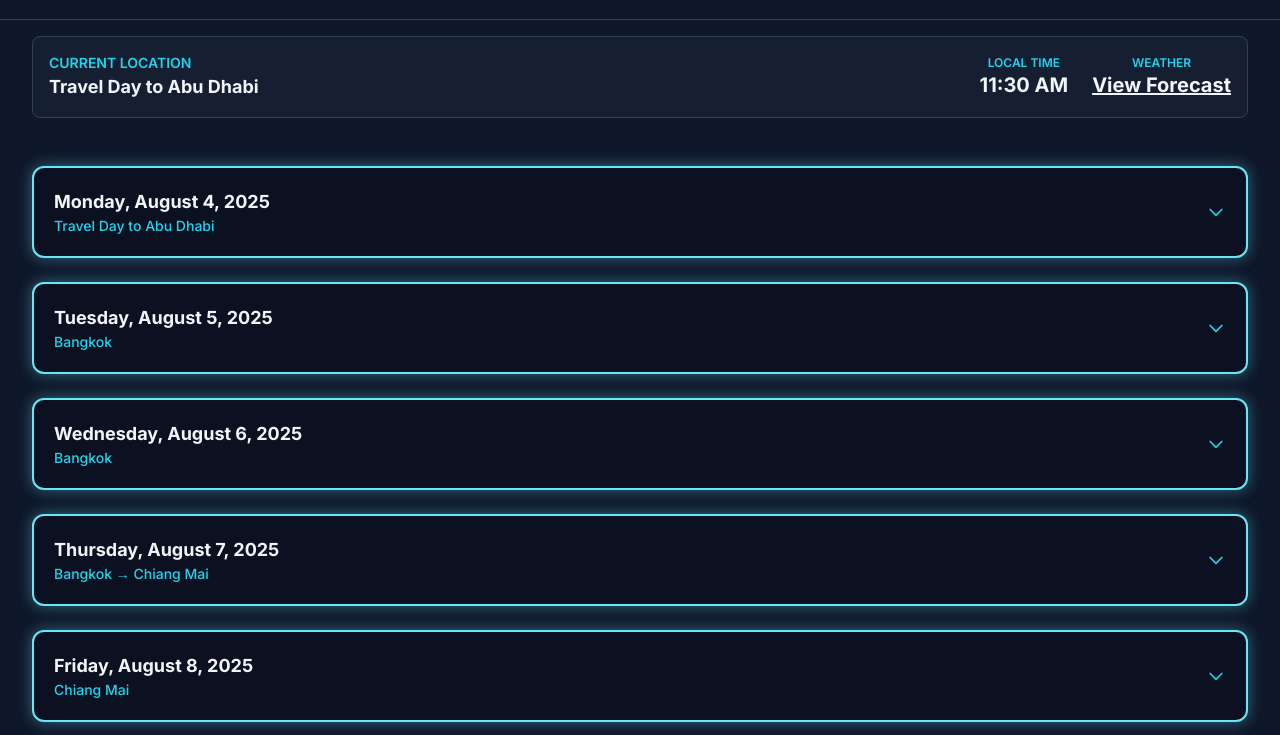
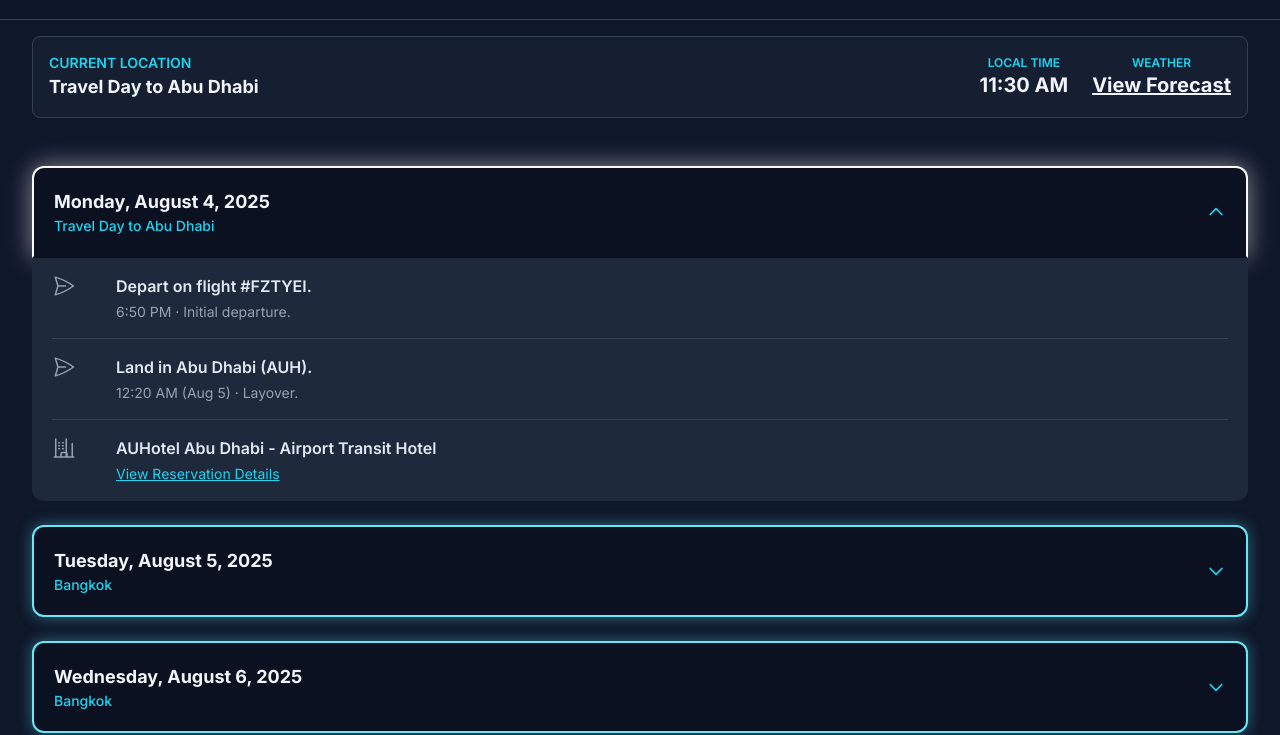
Before and after one commit to Aviweisz/Weisz-Thailand-25-, a plain HTML site: page index.html in a window 1280 px wide. Shown: the part 61-796 px from the top of the page. Drawn offline with nearby package versions, Linux system fonts and the light colour scheme.

Commit message:
Update index.html

```diff
--- a/index.html
+++ b/index.html
@@ -43,6 +43,10 @@
         .day-header:hover {
             box-shadow: 0 0 25px rgba(103, 232, 249, 0.6);
         }
+        .today-highlight .day-header {
+            border-color: #f8fafc;
+            box-shadow: 0 0 25px rgba(255, 255, 255, 0.5);
+        }
     </style>
 </head>
 <body class="bg-slate-900 text-slate-200">
@@ -64,7 +68,7 @@
         </div>
     </header>
 
-    <!-- Dynamic Time and Weather Dashboard -->
+    <!-- Dynamic Dashboard -->
     <div id="dynamic-dashboard-container" class="container mx-auto px-4 sm:px-6 lg:px-8 py-4">
         <!-- Content will be injected by JavaScript -->
     </div>
@@ -104,7 +108,7 @@
                 events: [
                     { type: 'flight', time: '9:10 AM', description: 'Depart Abu Dhabi on flight #FZTYEI.', details: 'Connecting flight to Bangkok.' },
                     { type: 'flight', time: '6:50 PM', description: 'Land in Bangkok (BKK).', details: 'Welcome to Thailand!' },
-                    { type: 'food', time: 'Evening', description: 'Pickup food from Chabad House Bangkok.', link: 'https://goo.gl/maps/y3f6gq73tJbXk2zQ8' }
+                    { type: 'food', time: 'Evening', description: 'Pickup food from Chabad House Bangkok.', link: 'https://www.google.com/maps/search/?api=1&query=Chabad+House+Bangkok' }
                 ],
                 sleep: { name: 'Chillax Heritage', details: 'Reservation Details: Confirmation #1128140500202796. Check-in: Aug 5 @ 2:00 PM. Checkout: Aug 7 @ 12:00 PM. Room: Deluxe Double Room. Guest: Zev Weisz.' }
             },
@@ -115,12 +119,12 @@
                 weatherLocation: "Bangkok",
                 events: [
                     { type: 'activity', time: '9:00 AM', description: 'Meet driver outside hotel.', details: 'Driver contact: 66-63-223-9629' },
-                    { type: 'activity', time: 'Morning', description: 'Maeklong Railway Market (Train at 11:15 & 11:30).', link: 'https://goo.gl/maps/e4XGvjZqFq6vY3jR7' },
-                    { type: 'activity', time: 'Morning', description: 'Damnoen Saduak Floating Market (Take a boat tour).', link: 'https://goo.gl/maps/b3aP5Uq6w8xYJ4Zt5' },
-                    { type: 'activity', time: 'Afternoon', description: 'Visit Sky Bar for amazing views.', link: 'https://goo.gl/maps/x8rFp8H7S8kYt3U9A' },
+                    { type: 'activity', time: 'Morning', description: 'Maeklong Railway Market (Train at 11:15 & 11:30).', link: 'https://www.google.com/maps/search/?api=1&query=Maeklong+Railway+Market' },
+                    { type: 'activity', time: 'Morning', description: 'Damnoen Saduak Floating Market (Take a boat tour).', link: 'https://www.google.com/maps/search/?api=1&query=Damnoen+Saduak+Floating+Market' },
+                    { type: 'activity', time: 'Afternoon', description: 'Visit Sky Bar for amazing views.', link: 'https://www.google.com/maps/search/?api=1&query=Sky+Bar+at+Lebua' },
                     { type: 'activity', time: 'Afternoon', description: 'Take a Tuk Tuk back to the hotel.' },
-                    { type: 'food', time: 'Evening', description: 'Supper at Chabad House Bangkok.', link: 'https://goo.gl/maps/y3f6gq73tJbXk2zQ8' },
-                    { type: 'activity', time: 'Evening', description: 'Explore Khao San Road night market.', link: 'https://goo.gl/maps/sWz8tJ2vK5yG9A6J7' }
+                    { type: 'food', time: 'Evening', description: 'Supper at Chabad House Bangkok.', link: 'https://www.google.com/maps/search/?api=1&query=Chabad+House+Bangkok' },
+                    { type: 'activity', time: 'Evening', description: 'Explore Khao San Road night market.', link: 'https://www.google.com/maps/search/?api=1&query=Khao+San+Road' }
                 ],
                 sleep: { name: 'Chillax Heritage', details: 'Reservation Details: Confirmation #1128140500202796. Check-in: Aug 5 @ 2:00 PM. Checkout: Aug 7 @ 12:00 PM. Room: Deluxe Double Room. Guest: Zev Weisz.' }
             },
@@ -130,10 +134,10 @@
                 timeZone: "Asia/Bangkok",
                 weatherLocation: "Chiang Mai",
                 events: [
-                    { type: 'activity', time: 'Morning', description: 'Explore The Grand Palace.', link: 'https://goo.gl/maps/3J8kZ9xU6YvW5J4N7' },
-                    { type: 'activity', time: 'Morning', description: 'Walk through Chinatown.', link: 'https://goo.gl/maps/f5N7Z8M6tJ2xK8P9A' },
-                    { type: 'activity', time: 'Afternoon', description: 'Shopping at CentralWorld Mall.', link: 'https://goo.gl/maps/h5GkX9J3L8vR7F9A8' },
-                    { type: 'activity', time: 'Afternoon', description: 'Visit ICONSIAM Mall.', link: 'https://goo.gl/maps/k7Fp9L8M7N6vB3T6A' },
+                    { type: 'activity', time: 'Morning', description: 'Explore The Grand Palace.', link: 'https://www.google.com/maps/search/?api=1&query=The+Grand+Palace+Bangkok' },
+                    { type: 'activity', time: 'Morning', description: 'Walk through Chinatown.', link: 'https://www.google.com/maps/search/?api=1&query=Chinatown+Bangkok' },
+                    { type: 'activity', time: 'Afternoon', description: 'Shopping at CentralWorld Mall.', link: 'https://www.google.com/maps/search/?api=1&query=CentralWorld+Mall+Bangkok' },
+                    { type: 'activity', time: 'Afternoon', description: 'Visit ICONSIAM Mall.', link: 'https://www.google.com/maps/search/?api=1&query=ICONSIAM+Mall+Bangkok' },
                     { type: 'flight', time: '9:25 PM', description: 'Flight to Chiang Mai (BKK → CNX)', details: 'Flight Details: Thai VietJet Air - VZ104. Departs: 9:25 PM. Arrives: 10:50 PM. Confirmation: XWS88Y. Capital One Travel: H-Z-E23YZ150Q' },
                     { type: 'flight', time: '10:50 PM', description: 'Land in Chiang Mai.', details: 'Welcome to the north!' }
                 ],
@@ -146,12 +150,12 @@
                 weatherLocation: "Chiang Mai",
                 events: [
                     { type: 'activity', time: '9:00 AM', description: 'Meet driver outside hotel.' },
-                    { type: 'activity', time: 'Morning', description: 'Sticky Waterfall (Buatong).', link: 'https://goo.gl/maps/k5Fp9L8M7N6vB3T6A' },
-                    { type: 'activity', time: 'Morning', description: 'Visit Tiger Kingdom.', link: 'https://goo.gl/maps/x7GkX9J3L8vR7F9A8' },
-                    { type: 'activity', time: 'Morning', description: 'Monkey Show at Karen Village.', link: 'https://goo.gl/maps/a8HkZ9xU6YvW5J4N7' },
-                    { type: 'activity', time: 'Afternoon', description: 'Snake Show at Karen Village.', link: 'https://goo.gl/maps/a8HkZ9xU6YvW5J4N7' },
-                    { type: 'activity', time: 'Afternoon', description: 'Explore Karen Long Neck Village.', link: 'https://goo.gl/maps/a8HkZ9xU6YvW5J4N7' },
-                    { type: 'shabbat', time: '7:10 PM', description: 'Shabbat at Chabad of Chiang Mai.', details: 'Candle lighting at 7:10 PM.', link: 'https://goo.gl/maps/e8JkZ9xU6YvW5J4N7' }
+                    { type: 'activity', time: 'Morning', description: 'Sticky Waterfall (Buatong).', link: 'https://www.google.com/maps/search/?api=1&query=Bua+Tong+Sticky+Waterfall' },
+                    { type: 'activity', time: 'Morning', description: 'Visit Tiger Kingdom.', link: 'https://www.google.com/maps/search/?api=1&query=Tiger+Kingdom+Chiang+Mai' },
+                    { type: 'activity', time: 'Morning', description: 'Monkey Show at Karen Village.', link: 'https://www.google.com/maps/search/?api=1&query=Karen+Long+Neck+Village+Chiang+Mai' },
+                    { type: 'activity', time: 'Afternoon', description: 'Snake Show at Karen Village.', link: 'https://www.google.com/maps/search/?api=1&query=Karen+Long+Neck+Village+Chiang+Mai' },
+                    { type: 'activity', time: 'Afternoon', description: 'Explore Karen Long Neck Village.', link: 'https://www.google.com/maps/search/?api=1&query=Karen+Long+Neck+Village+Chiang+Mai' },
+                    { type: 'shabbat', time: '7:10 PM', description: 'Shabbat at Chabad of Chiang Mai.', details: 'Candle lighting at 7:10 PM.', link: 'https://www.google.com/maps/search/?api=1&query=Chabad+of+Chiang+Mai' }
                 ],
                 sleep: { name: 'Shangri-La Chiang Mai', details: 'Reservation Details: Hotel Confirmation #2255072172. Trip ID: 1004971831. Check-in: Aug 7 @ 3:00 PM. Check-out: Aug 11 @ 12:00 PM. Room: Deluxe Room, 1 King bed.' }
             },
@@ -162,8 +166,8 @@
                 weatherLocation: "Chiang Mai",
                 events: [
                     { type: 'shabbat', time: 'Day', description: 'Shabbat Rest Day.', details: 'Enjoy a peaceful day.' },
-                    { type: 'activity', time: 'Evening', description: 'Explore the Night Bazaar.', link: 'https://goo.gl/maps/r5GkX9J3L8vR7F9A8' },
-                    { type: 'activity', time: 'Evening', description: 'Visit the Saturday Night Market.', link: 'https://goo.gl/maps/s8HkZ9xU6YvW5J4N7' }
+                    { type: 'activity', time: 'Evening', description: 'Explore the Night Bazaar.', link: 'https://www.google.com/maps/search/?api=1&query=Chiang+Mai+Night+Bazaar' },
+                    { type: 'activity', time: 'Evening', description: 'Visit the Saturday Night Market.', link: 'https://www.google.com/maps/search/?api=1&query=Saturday+Walking+Street+Chiang+Mai' }
                 ],
                 sleep: { name: 'Shangri-La Chiang Mai', details: 'Reservation Details: Hotel Confirmation #2255072172. Trip ID: 1004971831. Check-in: Aug 7 @ 3:00 PM. Check-out: Aug 11 @ 12:00 PM. Room: Deluxe Room, 1 King bed.' }
             },
@@ -174,11 +178,11 @@
                 weatherLocation: "Chiang Mai",
                 events: [
                     { type: 'activity', time: '9:00 AM', description: 'Meet driver outside hotel.' },
-                    { type: 'activity', time: 'Morning', description: 'Bamboo Rafting with Panda Tour.', link: 'https://goo.gl/maps/t8JkZ9xU6YvW5J4N7' },
-                    { type: 'activity', time: 'Morning', description: 'White Water Rafting with Siam River Adventures.', link: 'https://goo.gl/maps/u5GkX9J3L8vR7F9A8' },
-                    { type: 'activity', time: 'Afternoon', description: 'ATV adventure at 8Adventures Camp.', link: 'https://goo.gl/maps/v8HkZ9xU6YvW5J4N7' },
+                    { type: 'activity', time: 'Morning', description: 'Bamboo Rafting with Panda Tour.', link: 'https://www.google.com/maps/search/?api=1&query=Panda+Tour+Chiang+Mai' },
+                    { type: 'activity', time: 'Morning', description: 'White Water Rafting with Siam River Adventures.', link: 'https://www.google.com/maps/search/?api=1&query=Siam+River+Adventures+Chiang+Mai' },
+                    { type: 'activity', time: 'Afternoon', description: 'ATV adventure at 8Adventures Camp.', link: 'https://www.google.com/maps/search/?api=1&query=8Adventures+Chiang+Mai' },
                     { type: 'activity', time: 'Afternoon', description: 'Visit an Elephant Sanctuary.' },
-                    { type: 'activity', time: 'Evening', description: 'Explore the Sunday Night Market.', link: 'https://goo.gl/maps/w5GkX9J3L8vR7F9A8' }
+                    { type: 'activity', time: 'Evening', description: 'Explore the Sunday Night Market.', link: 'https://www.google.com/maps/search/?api=1&query=Sunday+Walking+Street+Chiang+Mai' }
                 ],
                 sleep: { name: 'Shangri-La Chiang Mai', details: 'Reservation Details: Hotel Confirmation #2255072172. Trip ID: 1004971831. Check-in: Aug 7 @ 3:00 PM. Check-out: Aug 11 @ 12:00 PM. Room: Deluxe Room, 1 King bed.' }
             },
@@ -188,8 +192,8 @@
                 timeZone: "Asia/Bangkok",
                 weatherLocation: "Phuket",
                 events: [
-                    { type: 'activity', time: 'Morning', description: 'Grand Canyon Water Park (Zipline & Kayak).', link: 'https://goo.gl/maps/x8JkZ9xU6YvW5J4N7' },
-                    { type: 'activity', time: 'Morning', description: 'Walk around the Old City.', link: 'https://goo.gl/maps/y5GkX9J3L8vR7F9A8' },
+                    { type: 'activity', time: 'Morning', description: 'Grand Canyon Water Park (Zipline & Kayak).', link: 'https://www.google.com/maps/search/?api=1&query=Grand+Canyon+Water+Park+Chiang+Mai' },
+                    { type: 'activity', time: 'Morning', description: 'Walk around the Old City.', link: 'https://www.google.com/maps/search/?api=1&query=Chiang+Mai+Old+City' },
                     { type: 'flight', time: '6:15 PM', description: 'Flight to Phuket (CNX → HKT)', details: 'Flight Details: Thai AirAsia - FD3158. Departs: 6:15 PM. Arrives: 8:15 PM. Confirmation: S7WT9F. Capital One Travel: H-Z-M2M68WI6G' },
                     { type: 'flight', time: '8:15 PM', description: 'Land in Phuket (HKT).', details: 'Welcome to paradise!' }
                 ],
@@ -201,7 +205,7 @@
                 timeZone: "Asia/Bangkok",
                 weatherLocation: "Phi Phi Islands",
                 events: [
-                    { type: 'activity', time: '11:00 AM', description: 'Ferry from Rassada Pier to Phi Phi Island', details: 'Ferry Details: Operator: Chaokoh Travel Center. Booking ID: U40990. Departs: 11:00 AM. Arrives: 1:00 PM. Passengers: Zev Weisz, Esther Tesser. Check-in 30 mins before departure.', link: 'https://goo.gl/maps/z8HkZ9xU6YvW5J4N7' },
+                    { type: 'activity', time: '11:00 AM', description: 'Ferry from Rassada Pier to Phi Phi Island', details: 'Ferry Details: Operator: Chaokoh Travel Center. Booking ID: U40990. Departs: 11:00 AM. Arrives: 1:00 PM. Passengers: Zev Weisz, Esther Tesser. Check-in 30 mins before departure.', link: 'https://www.google.com/maps/search/?api=1&query=Rassada+Pier+Phuket' },
                     { type: 'activity', time: 'Afternoon', description: 'Chill at the resort.' },
                     { type: 'activity', time: 'Evening', description: 'Enjoy a show on the beach.' }
                 ],
@@ -214,12 +218,12 @@
                 weatherLocation: "Phuket",
                 events: [
                     { type: 'activity', time: '8:30 AM', description: 'Private long tail boat tour', details: 'Trip Details: Operator: Gosafe Transport. Booking ID: 12GO21898144. Departs: 5:00 PM. Arrives: 6:00 PM. Passengers: Zev Weisz, Esther Tesser. Check-in 45 mins before departure.' },
-                    { type: 'activity', time: 'Morning', description: 'Visit Maya Bay.', link: 'https://goo.gl/maps/a5GkX9J3L8vR7F9A8' },
-                    { type: 'activity', time: 'Morning', description: 'See monkeys on Monkey Beach.', link: 'https://goo.gl/maps/b8JkZ9xU6YvW5J4N7' },
-                    { type: 'activity', time: 'Morning', description: 'Swim in Pi Leh Lagoon.', link: 'https://goo.gl/maps/c5GkX9J3L8vR7F9A8' },
-                    { type: 'activity', time: '5:00 PM', description: 'Boat back to Phuket (Rassada Pier).', link: 'https://goo.gl/maps/z8HkZ9xU6YvW5J4N7' },
-                    { type: 'food', time: 'Evening', description: 'Supper at Chabad House Phuket.', link: 'https://goo.gl/maps/d8JkZ9xU6YvW5J4N7' },
-                    { type: 'activity', time: 'Evening', description: 'Explore Patong Beach Road night market.', link: 'https://goo.gl/maps/e5GkX9xU6YvR7F9A8' }
+                    { type: 'activity', time: 'Morning', description: 'Visit Maya Bay.', link: 'https://www.google.com/maps/search/?api=1&query=Maya+Bay+Koh+Phi+Phi' },
+                    { type: 'activity', time: 'Morning', description: 'See monkeys on Monkey Beach.', link: 'https://www.google.com/maps/search/?api=1&query=Monkey+Beach+Koh+Phi+Phi' },
+                    { type: 'activity', time: 'Morning', description: 'Swim in Pi Leh Lagoon.', link: 'https://www.google.com/maps/search/?api=1&query=Pi+Leh+Lagoon+Koh+Phi+Phi' },
+                    { type: 'activity', time: '5:00 PM', description: 'Boat back to Phuket (Rassada Pier).', link: 'https://www.google.com/maps/search/?api=1&query=Rassada+Pier+Phuket' },
+                    { type: 'food', time: 'Evening', description: 'Supper at Chabad House Phuket.', link: 'https://www.google.com/maps/search/?api=1&query=Chabad+House+Phuket' },
+                    { type: 'activity', time: 'Evening', description: 'Explore Patong Beach Road night market.', link: 'https://www.google.com/maps/search/?api=1&query=Patong+Beach+Road' }
                 ],
                 sleep: { name: 'Phuket Graceland Resort And Spa', details: 'Reservation Details: Hotel Confirmation #321-10054495. Check-in: Aug 13 @ 3:00 PM. Checkout: Aug 15 @ 12:00 PM. Room: Standard Room, 1 or 2 Queen Beds. Guest: Zev Weisz.' }
             },
@@ -229,12 +233,12 @@
                 timeZone: "Asia/Bangkok",
                 weatherLocation: "Phuket",
                 events: [
-                    { type: 'activity', time: '10:00 AM', description: 'Elephant Swims at Lucky Beach.', link: 'https://goo.gl/maps/f8JkZ9xU6YvW5J4N7' },
-                    { type: 'activity', time: 'Morning', description: 'Visit Monkey Hill Viewpoint.', link: 'https://goo.gl/maps/g5GkX9J3L8vR7F9A8' },
+                    { type: 'activity', time: '10:00 AM', description: 'Elephant Swims at Lucky Beach.', link: 'https://www.google.com/maps/search/?api=1&query=Lucky+Beach+Phuket' },
+                    { type: 'activity', time: 'Morning', description: 'Visit Monkey Hill Viewpoint.', link: 'https://www.google.com/maps/search/?api=1&query=Monkey+Hill+Viewpoint+Phuket' },
                     { type: 'activity', time: 'Afternoon', description: 'Rent tuk tuks and explore viewpoints.' },
-                    { type: 'activity', time: 'Evening', description: 'Experience Bangla Road night market.', link: 'https://goo.gl/maps/h8JkZ9xU6YvW5J4N7' },
-                    { type: 'food', time: 'Evening', description: 'Supper at Chabad House Phuket.', link: 'https://goo.gl/maps/d8JkZ9xU6YvW5J4N7' },
-                    { type: 'activity', time: 'Evening', description: 'See the Phuket FantaSea show.', link: 'https://goo.gl/maps/i5GkX9J3L8vR7F9A8' }
+                    { type: 'activity', time: 'Evening', description: 'Experience Bangla Road night market.', link: 'https://www.google.com/maps/search/?api=1&query=Bangla+Road+Phuket' },
+                    { type: 'food', time: 'Evening', description: 'Supper at Chabad House Phuket.', link: 'https://www.google.com/maps/search/?api=1&query=Chabad+House+Phuket' },
+                    { type: 'activity', time: 'Evening', description: 'See the Phuket FantaSea show.', link: 'https://www.google.com/maps/search/?api=1&query=Phuket+FantaSea' }
                 ],
                 sleep: { name: 'Phuket Graceland Resort And Spa', details: 'Reservation Details: Hotel Confirmation #321-10054495. Check-in: Aug 13 @ 3:00 PM. Checkout: Aug 15 @ 12:00 PM. Room: Standard Room, 1 or 2 Queen Beds. Guest: Zev Weisz.' }
             },
@@ -244,10 +248,10 @@
                 timeZone: "Asia/Bangkok",
                 weatherLocation: "Phuket",
                 events: [
-                    { type: 'activity', time: 'Morning', description: 'Explore Old Phuket Town.', link: 'https://goo.gl/maps/j8JkZ9xU6YvW5J4N7' },
-                    { type: 'activity', time: 'Morning', description: 'Visit Rawai Beach.', link: 'https://goo.gl/maps/k5GkX9J3L8vR7F9A8' },
-                    { type: 'activity', time: 'Afternoon', description: 'Shop at Jungceylon Mall.', link: 'https://goo.gl/maps/l8JkZ9xU6YvW5J4N7' },
-                    { type: 'shabbat', time: 'Evening', description: 'Shabbat at Chabad of Phuket.', link: 'https://goo.gl/maps/d8JkZ9xU6YvW5J4N7' }
+                    { type: 'activity', time: 'Morning', description: 'Explore Old Phuket Town.', link: 'https://www.google.com/maps/search/?api=1&query=Old+Phuket+Town' },
+                    { type: 'activity', time: 'Morning', description: 'Visit Rawai Beach.', link: 'https://www.google.com/maps/search/?api=1&query=Rawai+Beach+Phuket' },
+                    { type: 'activity', time: 'Afternoon', description: 'Shop at Jungceylon Mall.', link: 'https://www.google.com/maps/search/?api=1&query=Jungceylon+Mall+Phuket' },
+                    { type: 'shabbat', time: 'Evening', description: 'Shabbat at Chabad of Phuket.', link: 'https://www.google.com/maps/search/?api=1&query=Chabad+House+Phuket' }
                 ],
                 sleep: { name: 'Phuket Graceland Resort And Spa', details: 'Reservation Details: Hotel Confirmation #321-10054495. Check-in: Aug 13 @ 3:00 PM. Checkout: Aug 15 @ 12:00 PM. Room: Standard Room, 1 or 2 Queen Beds. Guest: Zev Weisz.' }
             },
@@ -270,7 +274,7 @@
                     { type: 'activity', time: 'Morning', description: 'Move to SALA Phuket Mai Khao Beach Resort.', details: 'Confirmation: 25807673' },
                     { type: 'activity', time: 'Morning', description: 'Chill at the resort\'s private pool.' },
                     { type: 'activity', time: '7:00 PM', description: 'Photographer at the resort.', details: 'Contact: 66-84-844-8415' },
-                    { type: 'food', time: 'Evening', description: 'Dinner at Chabad House Phuket.', link: 'https://goo.gl/maps/d8JkZ9xU6YvW5J4N7' },
+                    { type: 'food', time: 'Evening', description: 'Dinner at Chabad House Phuket.', link: 'https://www.google.com/maps/search/?api=1&query=Chabad+House+Phuket' },
                     { type: 'activity', time: 'Evening', description: 'Watch a fire show at the bar.' }
                 ],
                 sleep: { name: 'SALA Phuket Mai Khao Beach Resort', details: 'Confirmation: 25807673' }
@@ -321,17 +325,31 @@
             let currentDayData = itineraryData.find(day => {
                 const dayDate = new Date(day.date);
                 dayDate.setHours(0, 0, 0, 0);
-                return dayDate >= today;
+                return dayDate.getTime() === today.getTime();
             });
 
+            let isBeforeTrip = false;
             if (!currentDayData) {
-                currentDayData = itineraryData[itineraryData.length - 1];
+                const firstDay = new Date(itineraryData[0].date);
+                firstDay.setHours(0,0,0,0);
+                if (today < firstDay) {
+                    isBeforeTrip = true;
+                }
+                currentDayData = itineraryData[0];
             }
+
 
             const container = document.getElementById('dynamic-dashboard-container');
             if (!container || !currentDayData) return;
 
-            container.innerHTML = `
+            const countdownHtml = `
+                <div class="bg-slate-800/50 p-4 rounded-lg border border-slate-700 text-center">
+                    <p class="text-sm text-cyan-400 font-semibold">COUNTDOWN TO DEPARTURE</p>
+                    <div id="countdown-timer" class="text-xl font-bold text-slate-100 mt-1"></div>
+                </div>
+            `;
+
+            const dashboardHtml = `
                 <div class="bg-slate-800/50 p-4 rounded-lg border border-slate-700 flex flex-col sm:flex-row justify-between items-center gap-4">
                     <div>
                         <p class="text-sm text-cyan-400 font-semibold">CURRENT LOCATION</p>
@@ -349,6 +367,8 @@
                     </div>
                 </div>
             `;
+
+            container.innerHTML = isBeforeTrip ? countdownHtml : dashboardHtml;
 
             function updateClock() {
                 const timeEl = document.getElementById('local-time');
@@ -368,8 +388,34 @@
                 }
             }
 
-            updateClock();
-            setInterval(updateClock, 1000);
+            function updateCountdown() {
+                const timerEl = document.getElementById('countdown-timer');
+                if (timerEl) {
+                    const countDownDate = new Date("Aug 4, 2025 18:50:00").getTime();
+                    const now = new Date().getTime();
+                    const distance = countDownDate - now;
+
+                    if (distance < 0) {
+                        timerEl.innerHTML = "Have a great trip!";
+                        return;
+                    }
+
+                    const days = Math.floor(distance / (1000 * 60 * 60 * 24));
+                    const hours = Math.floor((distance % (1000 * 60 * 60 * 24)) / (1000 * 60 * 60));
+                    const minutes = Math.floor((distance % (1000 * 60 * 60)) / (1000 * 60));
+                    const seconds = Math.floor((distance % (1000 * 60)) / 1000);
+
+                    timerEl.innerHTML = `${days}d ${hours}h ${minutes}m ${seconds}s`;
+                }
+            }
+
+            if(isBeforeTrip) {
+                updateCountdown();
+                setInterval(updateCountdown, 1000);
+            } else {
+                updateClock();
+                setInterval(updateClock, 1000);
+            }
         }
 
         // --- DYNAMIC HTML GENERATION ---
@@ -378,6 +424,7 @@
         itineraryData.forEach((day, dayIndex) => {
             const accordionDiv = document.createElement('div');
             accordionDiv.className = 'day-accordion';
+            accordionDiv.id = `day-accordion-${dayIndex}`;
 
             const headerButton = document.createElement('button');
             headerButton.className = 'day-header w-full p-5 text-left flex justify-between items-center focus:outline-none';
@@ -481,15 +528,28 @@
             accordionDiv.appendChild(headerButton);
             accordionDiv.appendChild(contentDiv);
             container.appendChild(accordionDiv);
-
-            // This logic is removed to keep all accordions closed by default
-            // if (dayIndex === 0) {
-            //     accordionDiv.classList.add('active');
-            // }
         });
 
-        // Initialize times and set interval to update them
+        function highlightCurrentDay() {
+            const today = new Date();
+            today.setHours(0, 0, 0, 0);
+
+            itineraryData.forEach((day, index) => {
+                const dayDate = new Date(day.date);
+                dayDate.setHours(0, 0, 0, 0);
+
+                if (dayDate.getTime() === today.getTime()) {
+                    const accordionEl = document.getElementById(`day-accordion-${index}`);
+                    if (accordionEl) {
+                        accordionEl.classList.add('active', 'today-highlight');
+                    }
+                }
+            });
+        }
+
+        // Initialize features
         initializeDynamicDashboard();
+        highlightCurrentDay();
     </script>
 </body>
 </html>
```
